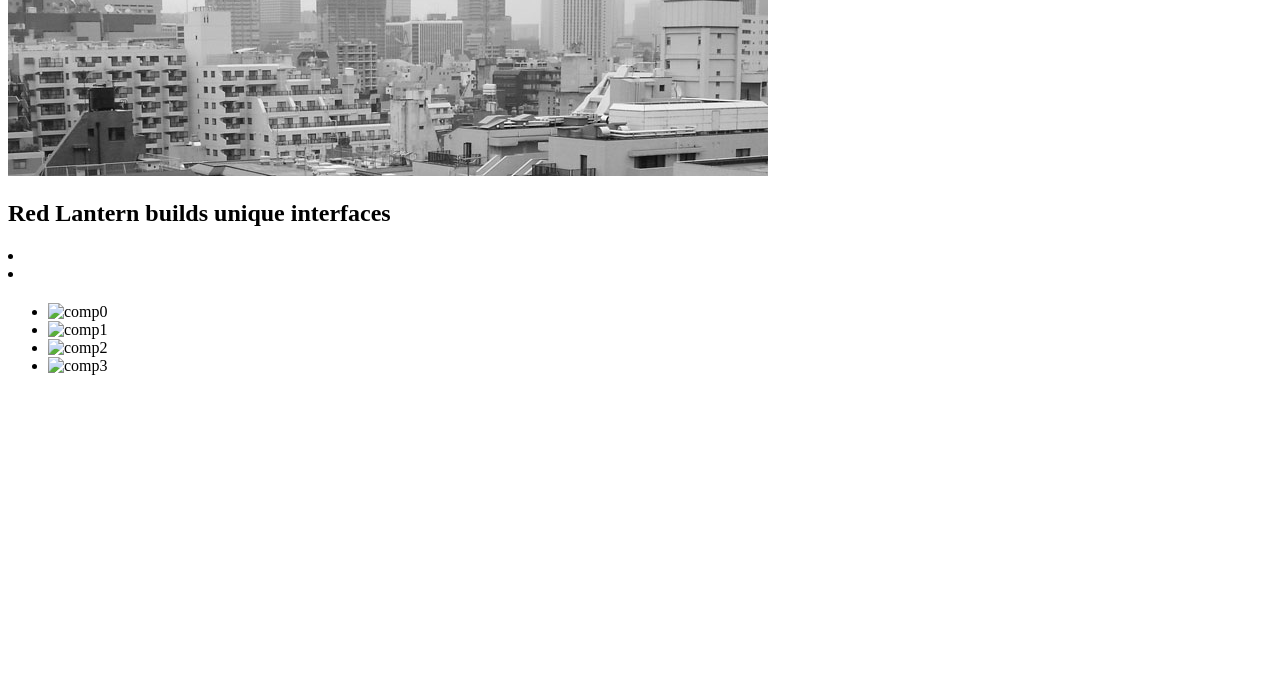
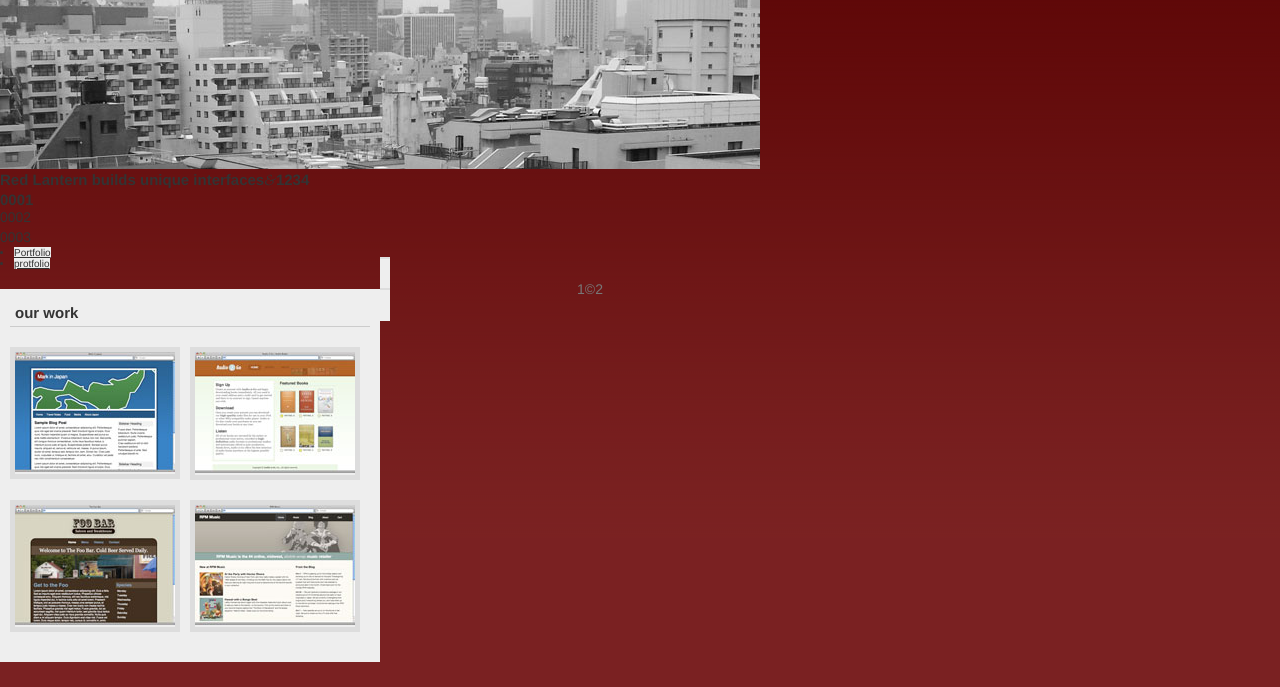
Before and after one commit to Llamahere/web4homework, a plain HTML site: page index.html in a window 1280 px wide. Shown: the part 113-800 px from the top of the page. Drawn offline with Linux system fonts and the light colour scheme.

Commit message:
202409200

```diff
--- a/css/screen.css
+++ b/css/style.css
@@ -11,7 +11,7 @@ a little easier
 */
 body {
 	margin: 0 ;
-	//width: 800px;
+	width: 800px;
 	padding: 0;
 	background: #7a2122 url('../images/body_bg.gif') repeat-x top;
 	font-family: Helvetica, sans-serif;
--- a/index.html
+++ b/index.html
@@ -5,11 +5,11 @@
     <meta charset="UTF-8">
     <meta name="viewport" content="width=device-width, initial-scale=1.0">
     <meta http-equiv="X-UA-Compatible" content="ie=edge">
-    <link rel="stylesheet" href="css/style.css" type="txet/css"/>
+    <link rel="stylesheet" href="css/style.css" type="text/css"/>
 </head>
 <body>
     <header id="masthead">
-        <h1></h1>
+        <h1><img alt="Red Lantern logo" src="images/rl_logo.png"/></h1>
         <ul id="nav">
             <li><a class="active" title="Red Lantern home" href="index.html">Home</a></li>
             <li><a title="Design servers" href="services.html">Services</a></li>
@@ -20,28 +20,28 @@
     <article id="mainContact">
         <setion id="titlebar">
             <img src="images/tokyo.jpg" alt="tokyo buildings"/>
-            <h1>Red Lantern builds unique interfaces<span class=amp></span></h1>
+            <h1>Red Lantern builds unique interfaces<span class="amp">&amp;</span>1234</h1>
         </setion>
         <section id="contact">
-            <h2></h2>
-            <p></p>
-            <p></p>
+            <h2>0001</h2>
+            <p>0002</p>
+            <p>0003</p>
             <ul id="Link-list"></ul>
-            <li><a title="Veiw our potfoilo" href="#"></a></li>
-            <li><a title="Contact Red Lantern" href="#"></a></li>
+            <li><a title="Veiw our potfoilo" href="#">Portfolio</a></li>
+            <li><a title="Contact Red Lantern" href="#">protfolio</a></li>
         </section>
         <section id="sidebar">
-            <h2></h2>
+            <h2>our work</h2>
             <ul id="port">
-                <li><img src="imges/markinjapan.jpg" alt="comp0"></li>
-                <li><img src="imges/a2g.jpg" alt="comp1"></li>
-                <li><img src="imges/foobar.jpg" alt="comp2"></li>
-                <li><img src="imges/rpm.jpg" alt="comp3"></li>
+                <li><img src="images/markinjapan.jpg" alt="comp0"></li>
+                <li><img src="images/a2g.jpg" alt="comp1"></li>
+                <li><img src="images/foobar.jpg" alt="comp2"></li>
+                <li><img src="images/rpm.jpg" alt="comp3"></li>
             </ul>
         </section>
     </article>
     <footert id="footer">
-        <p></p>
+        <p>1&copy;2</p>
     </footert>
 </body>
 </html>
```
